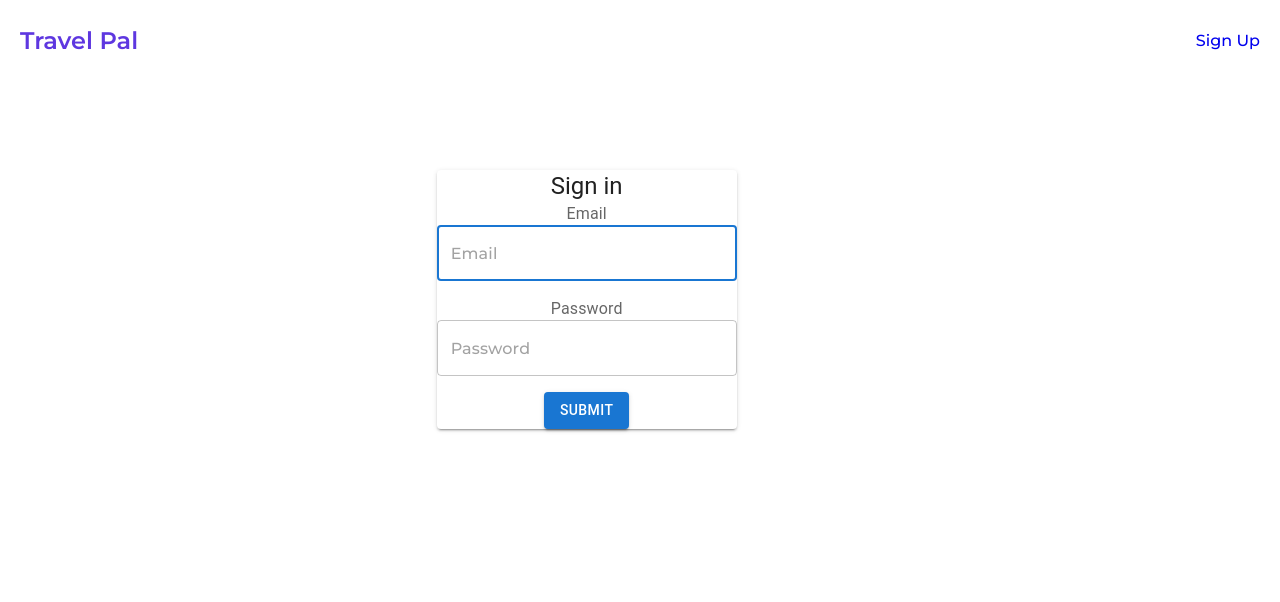
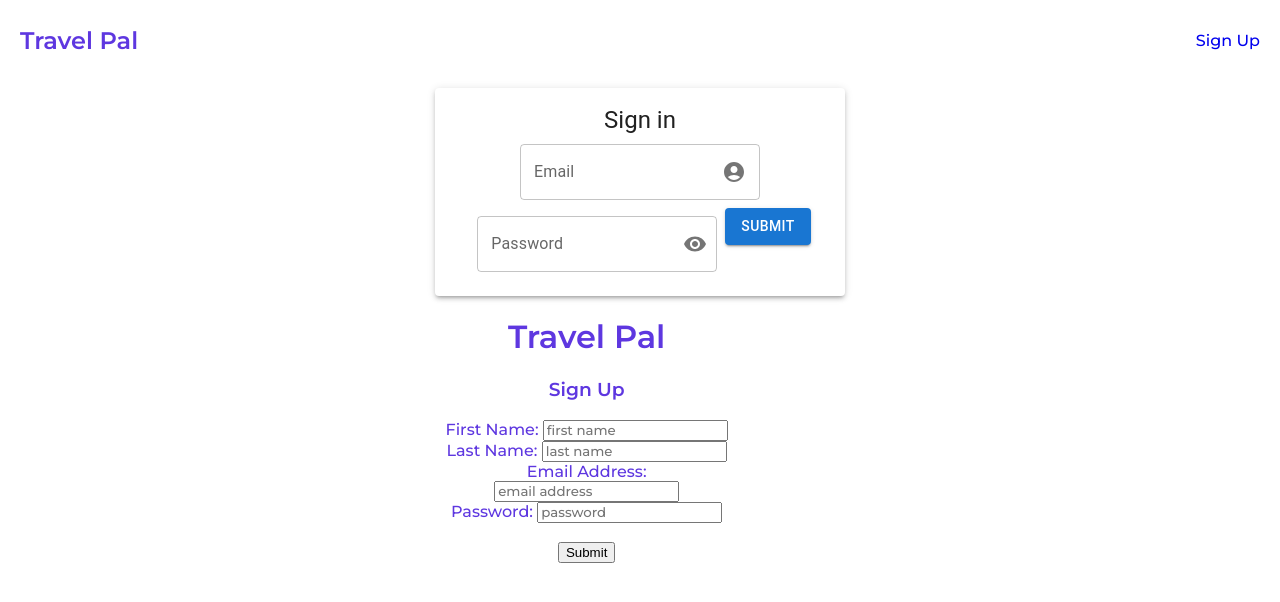
Before and after one commit to scooby-gang-7/iteration, a React (Create React App) app: page /#/ in a window 1280 px wide. Shown: the top 602 px of the page. Built offline with nearby package versions, Linux system fonts and the light colour scheme.

Commit message:
style login with mui

```diff
--- a/client/App.jsx
+++ b/client/App.jsx
@@ -15,6 +15,7 @@ import TripDetails from './components/TripDetails.jsx';
 import './stylesheets/styles.css';
 import 'react-toastify/dist/ReactToastify.css';
 import './stylesheets/styles.css'
+import LoginMUI from './components/LoginMUI.jsx';
 
 
 const App = () => {
@@ -60,7 +61,7 @@ const App = () => {
         draggable
         pauseOnHover
       />
-      <NavBar setUserInfo={setUserInfo} userInfo = {userInfo}/>
+      <NavBar setUserInfo={setUserInfo} userInfo={userInfo} />
       <Routes>
         <Route
           path='/'
@@ -68,7 +69,7 @@ const App = () => {
             userInfo.user_id ? (
               <Navigate to='/mytrips' />
             ) : (
-              <Login setUserInfo={setUserInfo} userInfo={userInfo} />
+                <LoginMUI setUserInfo={setUserInfo} userInfo={userInfo} />
             )
           }
         />
--- a/client/components/Login.jsx
+++ b/client/components/Login.jsx
@@ -1,9 +1,12 @@
 import React, { useState, useEffect } from 'react';
 import { ToastContainer, toast } from 'react-toastify';
 import { Link, useNavigate } from 'react-router-dom';
-import { Button, FormControl, InputLabel, Input, Grid, Paper, TextField, Typography } from '@mui/material';
+import { Button, FormControl, IconButton, InputAdornment, InputLabel, Input, Grid, Paper, OutlinedInput, TextField, Typography } from '@mui/material';
+import Visibility from '@mui/icons-material/Visibility';
+import VisibilityOff from '@mui/icons-material/VisibilityOff';
 import SignUp from './Signup';
 import '../stylesheets/styles.css';
+import { values } from 'regenerator-runtime';
 
  const Login = (props) =>{
   const { setUserInfo, userInfo } = props;
@@ -44,6 +47,13 @@ import '../stylesheets/styles.css';
         console.log({ e });
       });
   };
+
+    const handleClickShowPassword = () => {
+      setValues({
+        ...values,
+        showPassword: !values.showPassword,
+      });
+    };
 
   return (
     <>
@@ -136,6 +146,7 @@ import '../stylesheets/styles.css';
           </Grid>
         </Paper>
       </div>
+
     </>
   );
 }
--- /dev/null
+++ b/client/components/LoginMUI.jsx
@@ -0,0 +1,146 @@
+import React, {useState} from 'react';
+import { useNavigate } from 'react-router';
+import AccountCircle from '@mui/icons-material/AccountCircle';
+import Box from '@mui/material/Box';
+import IconButton from '@mui/material/IconButton';
+import Input from '@mui/material/Input';
+import FilledInput from '@mui/material/FilledInput';
+import OutlinedInput from '@mui/material/OutlinedInput';
+import InputLabel from '@mui/material/InputLabel';
+import InputAdornment from '@mui/material/InputAdornment';
+import FormHelperText from '@mui/material/FormHelperText';
+import FormControl from '@mui/material/FormControl';
+import TextField from '@mui/material/TextField';
+import { ToastContainer, toast } from 'react-toastify';
+import { Button, Paper, Typography } from '@mui/material';
+import Visibility from '@mui/icons-material/Visibility';
+import VisibilityOff from '@mui/icons-material/VisibilityOff';
+import { textAlign } from '@mui/system';
+import Signup from './Signup';
+
+export default function LoginMUI({ setUserInfo, userInfo }) {
+  const [values, setValues] = React.useState({
+    amount: '',
+    password: '',
+    weight: '',
+    weightRange: '',
+    showPassword: false,
+  });
+
+  const inputStyle = { WebkitBoxShadow: '0 0 0 1000px white inset' };
+const [email, setEmail] = useState('');
+const [password, setPassword] = useState('');
+const navigate = useNavigate();
+
+const handleSubmitLogin = (e) => {
+  // to prevent rerender
+  e.preventDefault();
+  fetch('auth/login', {
+    method: 'POST',
+    headers: {
+      'Content-Type': 'application/json',
+    },
+    body: JSON.stringify({
+      email,
+      password,
+    }),
+  })
+    .then((data) => {
+      return data.json();
+    })
+    .then((data) => {
+      setUserInfo(data);
+      //if valid user/password --> route to MyTrips page
+      window.localStorage.setItem(
+        'session_id',
+        JSON.stringify(data.session_id)
+      );
+      console.log('data passed into setUserInfo -->', data);
+      navigate('/mytrips', { replace: true });
+    })
+    .catch((e) => {
+      //pop-up error handling instance
+      toast.error('Invalid email or password.');
+      console.log({ e });
+    });
+};
+
+  const handleClickShowPassword = () => {
+    setValues({
+      ...values,
+      showPassword: !values.showPassword,
+    });
+  };
+
+  return (
+    <div>
+      <Paper elevation={3} sx={{ m: 1, p: 2 }}>
+        <Box
+          sx={{
+            display: 'flex',
+            flexWrap: 'wrap',
+            textAlign: 'center',
+            m: '40',
+          }}
+        >
+          <div>
+            <Typography component='h1' variant='h5'>
+              Sign in
+            </Typography>
+            <FormControl sx={{ m: 1, width: '30ch' }} variant='outlined'>
+              <InputLabel htmlFor='outlined-adornment-email'>Email</InputLabel>
+              <OutlinedInput
+                id='outlined-adornment-email'
+                autoComplete='off'
+                inputProps={{ style: inputStyle }}
+                value={values.email}
+                onChange={(e) => setEmail(e.target.value)}
+                endAdornment={
+                  <InputAdornment position='end'>
+                    <AccountCircle edge='end'></AccountCircle>
+                  </InputAdornment>
+                }
+                label='email'
+              />
+            </FormControl>
+            <FormControl sx={{ m: 1, width: '30ch' }} variant='outlined'>
+              <InputLabel htmlFor='outlined-adornment-password'>
+                Password
+              </InputLabel>
+              <OutlinedInput
+                autoComplete='off'
+                inputProps={{ style: inputStyle }}
+                id='outlined-adornment-password'
+                type={values.showPassword ? 'text' : 'password'}
+                value={password}
+                onChange={(e) => setPassword(e.target.value)}
+                endAdornment={
+                  <InputAdornment position='end'>
+                    <IconButton
+                      aria-label='toggle password visibility'
+                      onClick={handleClickShowPassword}
+                      edge='end'
+                    >
+                      {values.showPassword ? <VisibilityOff /> : <Visibility />}
+                    </IconButton>
+                  </InputAdornment>
+                }
+                label='Password'
+              />
+            </FormControl>
+            <Button
+              variant='contained'
+              color='primary'
+              type='submit'
+              className='button-block'
+              onClick={handleSubmitLogin}
+            >
+              Submit
+            </Button>
+          </div>
+        </Box>
+      </Paper>
+      <Signup/>
+    </div>
+  );
+}
--- a/client/index.html
+++ b/client/index.html
@@ -3,7 +3,7 @@
   <head>
     <meta charset="UTF-8" />
     <meta http-equiv="X-UA-Compatible" content="IE=edge" />
-    <meta name="viewport" content="width=device-width, initial-scale=1.0" />
+<meta name="viewport" content="initial-scale=1, width=device-width" />
     <link rel="preconnect" href="https://fonts.googleapis.com" />
     <link rel="preconnect" href="https://fonts.gstatic.com" crossorigin />
     <link
--- a/client/index.js
+++ b/client/index.js
@@ -1,12 +1,45 @@
 import React from 'react';
 import ReactDOM from 'react-dom/client';
 import { BrowserRouter } from 'react-router-dom';
+import { createTheme, ThemeProvider } from '@mui/material';
 import App from './App.jsx';
 
+// const theme = createTheme({
+//   palette: {
+//     primary: {
+//       // light: will be calculated from palette.primary.main,
+//       main: '#3D0240',
+//       // dark: will be calculated from palette.primary.main,
+//       // contrastText: will be calculated to contrast with palette.primary.main
+//     },
+//     secondary: {
+//       main: '#E4DCE7',
+//       // dark: will be calculated from palette.secondary.main,
+//     },
+//     // Provide every color token (light, main, dark, and contrastText) when using
+//     // custom colors for props in Material UI's components.
+//     // Then you will be able to use it like this: `<Button color="custom">`
+//     custom: {
+//       light: '#E4DCE7',
+//       main: '#3D0240',
+//       dark: '#137083',
+//       contrastText: '#ffffff',
+//     },
+//     // Used by `getContrastText()` to maximize the contrast between
+//     // the background and the text.
+//     contrastThreshold: 3,
+//     // Used by the functions below to shift a color's luminance by approximately
+//     // two indexes within its tonal palette.
+//     // E.g., shift from Red 500 to Red 300 or Red 700.
+//     tonalOffset: 0.2,
+//   },
+// });
+
 const root = ReactDOM.createRoot(document.getElementById('root'));
+root.render(
 
-root.render(
-  <BrowserRouter>
-    <App />
-  </BrowserRouter>
+    <BrowserRouter>
+      <App />
+    </BrowserRouter>
+
 );
```
Also changed, not shown: client/assets/sunmoonlake.jpeg (added).
